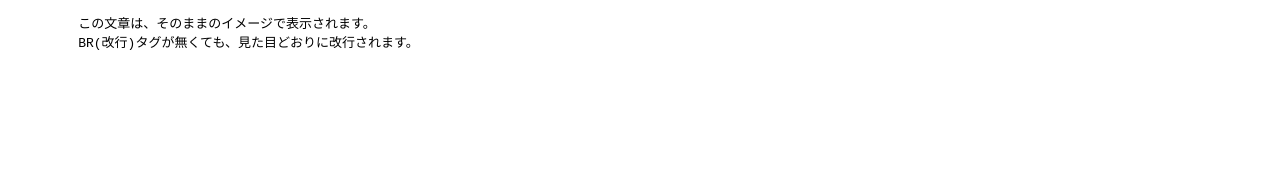
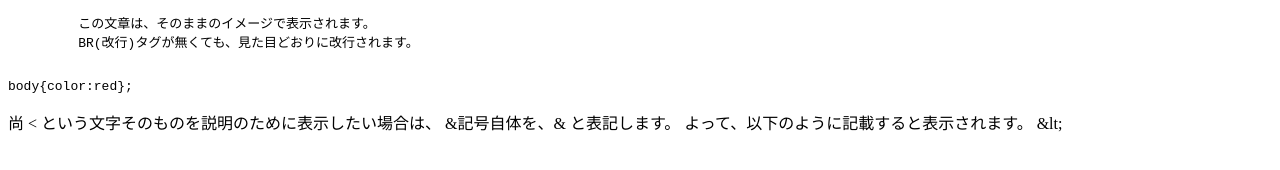
Before and after one commit to Genki-iwi/html_sample_06, a plain HTML site: page index.html in a window 1280 px wide. Drawn offline with Linux system fonts and the light colour scheme.

Commit message:
Update index.html

```diff
--- a/index.html
+++ b/index.html
@@ -11,6 +11,13 @@
          この文章は、そのままのイメージで表示されます。
          BR(改行)タグが無くても、見た目どおりに改行されます。
       </pre>
+    <pre><code>body{color:red};</code></pre>
+    <p>
+        尚 &lt; という文字そのものを説明のために表示したい場合は、
+        &記号自体を、&amp; と表記します。
+        よって、以下のように記載すると表示されます。
+        &amp;lt;
+    </p>
 </body>
 
 </html>
```
